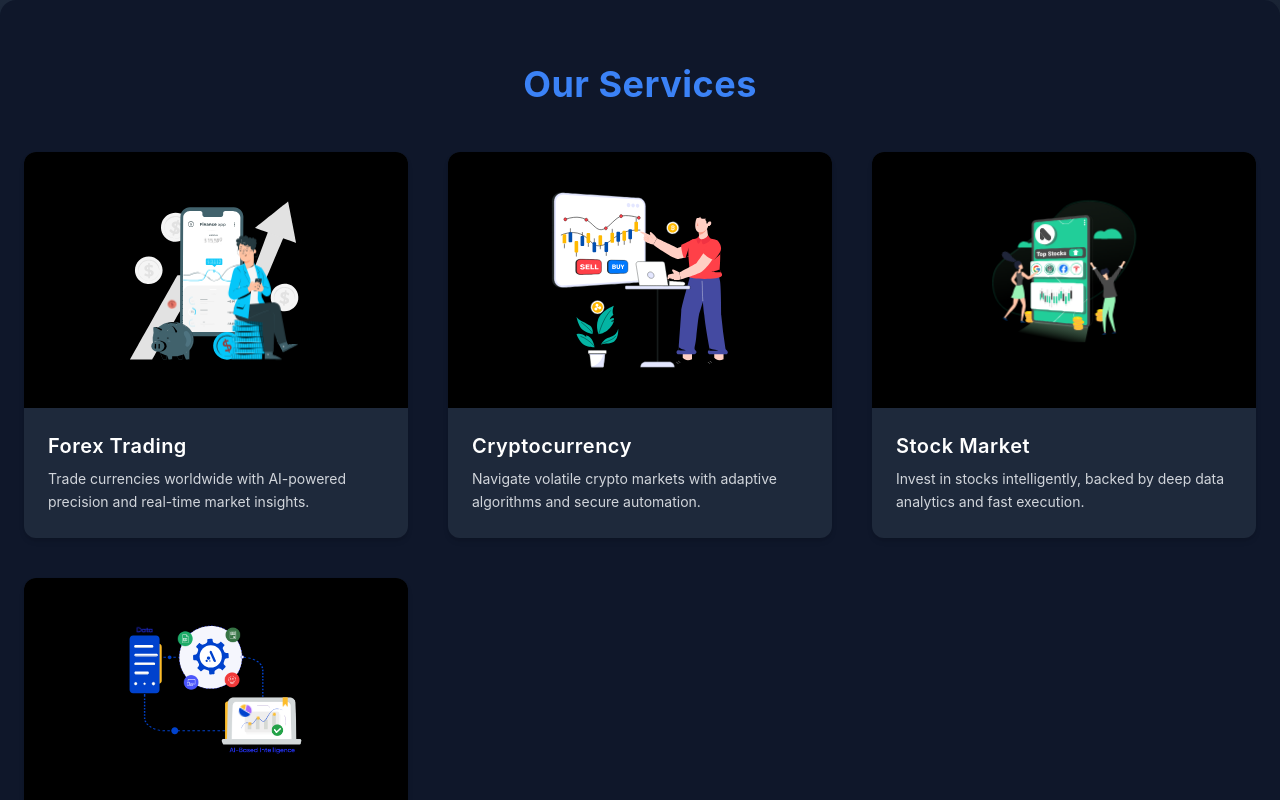
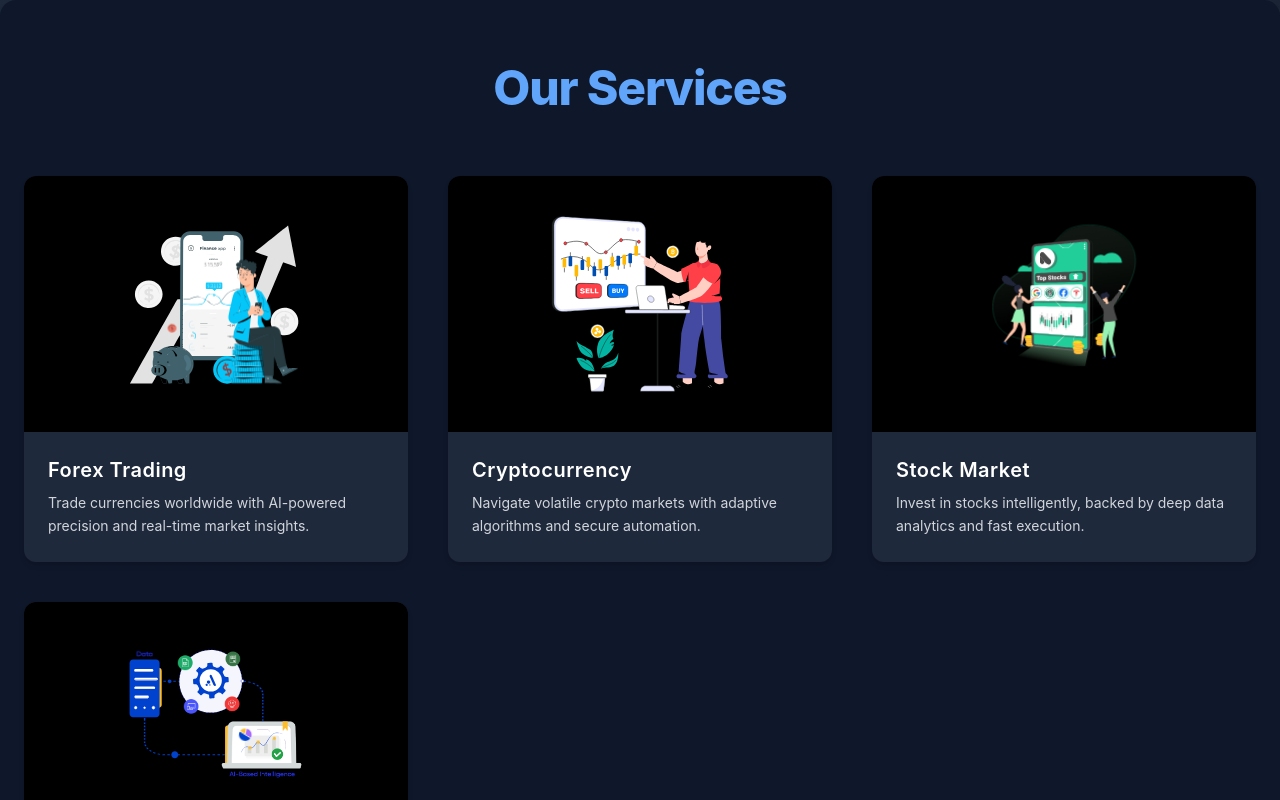
Before and after one commit to Kaskyjames/Formulastataitrade, a React (Vite) app: page /services in a window 1280 px wide. Shown: the top 800 px of the page. Built offline with nearby package versions, Linux system fonts and the light colour scheme.

Commit message:
Update Services.jsx

```diff
--- a/src/pages/Services.jsx
+++ b/src/pages/Services.jsx
@@ -34,9 +34,9 @@ const services = [
 export default function ServicesSection() {
   return (
     <section className="max-w-7xl mx-auto px-6 py-16 bg-slate-900 rounded-2xl shadow-lg">
-      <h2 className="text-4xl font-bold text-center mb-12 text-blue-500">
-        Our Services
-      </h2>
+      <h2 className="text-5xl font-extrabold text-center mb-16 text-blue-400 tracking-tight">
+  Our Services
+</h2>
 
       <div className="grid gap-10 sm:grid-cols-1 md:grid-cols-2 lg:grid-cols-3">
         {services.map(({ title, description, lottie }, idx) => (
```
